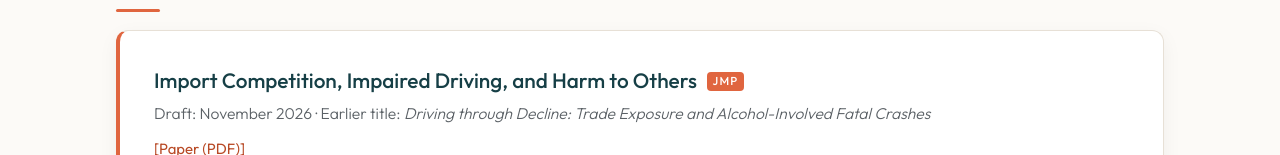
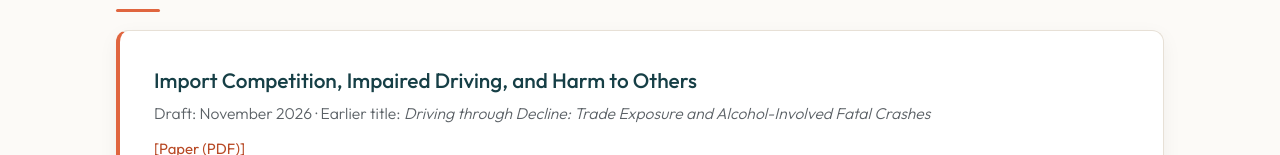
Before and after one commit to fatemehlashkaripour/fatemehlashkaripour.github.io, a plain HTML site: page research.html in a window 1280 px wide. Shown: the part 503-658 px from the top of the page. Drawn offline with Linux system fonts and the light colour scheme.

Commit message:
Remove JMP tag from job market paper title
Co-Authored-By: Claude Opus 5.5 <noreply@anthropic.com>

```diff
--- a/research.html
+++ b/research.html
@@ -44,7 +44,7 @@
       <h2 id="jmp-h">Job Market Paper</h2>
 
       <article class="paper featured" id="jmp">
-        <h3>Import Competition, Impaired Driving, and Harm to Others <span class="tag">JMP</span></h3>
+        <h3>Import Competition, Impaired Driving, and Harm to Others</h3>
         <p class="meta">Draft: November 2026 &middot; Earlier title: <em>Driving through Decline: Trade Exposure and Alcohol-Involved Fatal Crashes</em></p>
         <div class="links">
           <!-- To post a new draft: upload it to papers/ named Lashkaripour_JMP.pdf (see README). -->
```
